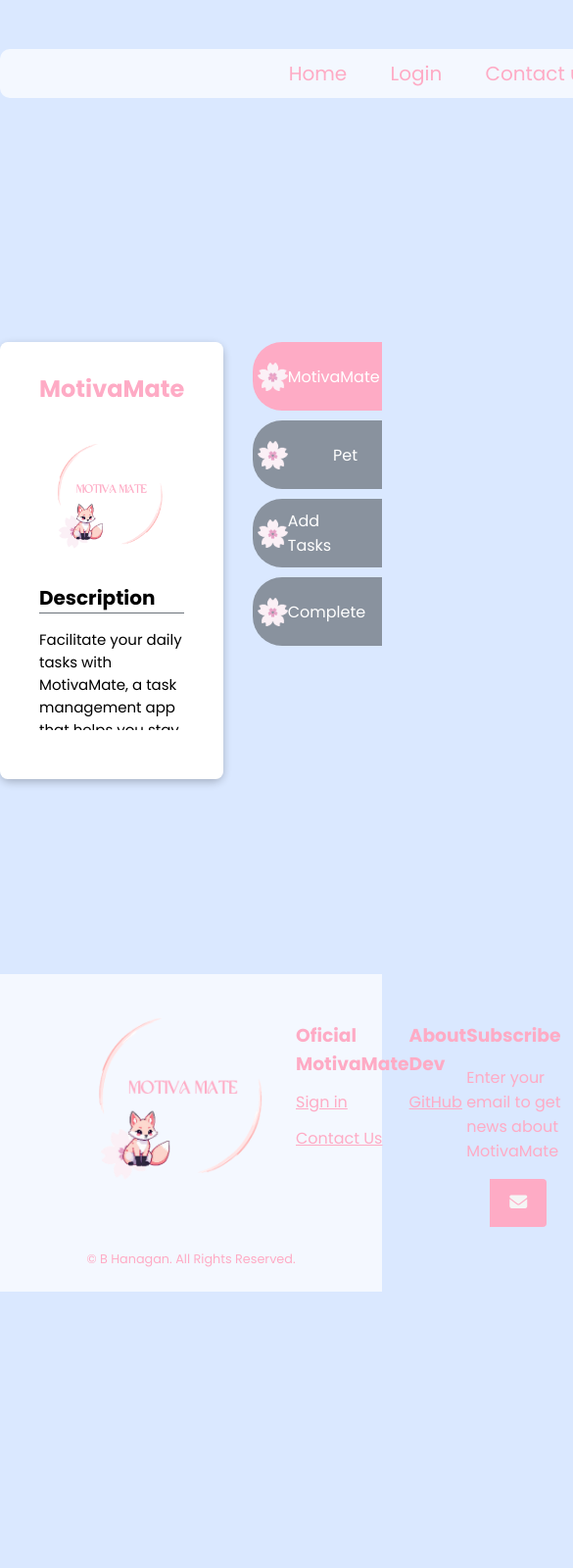
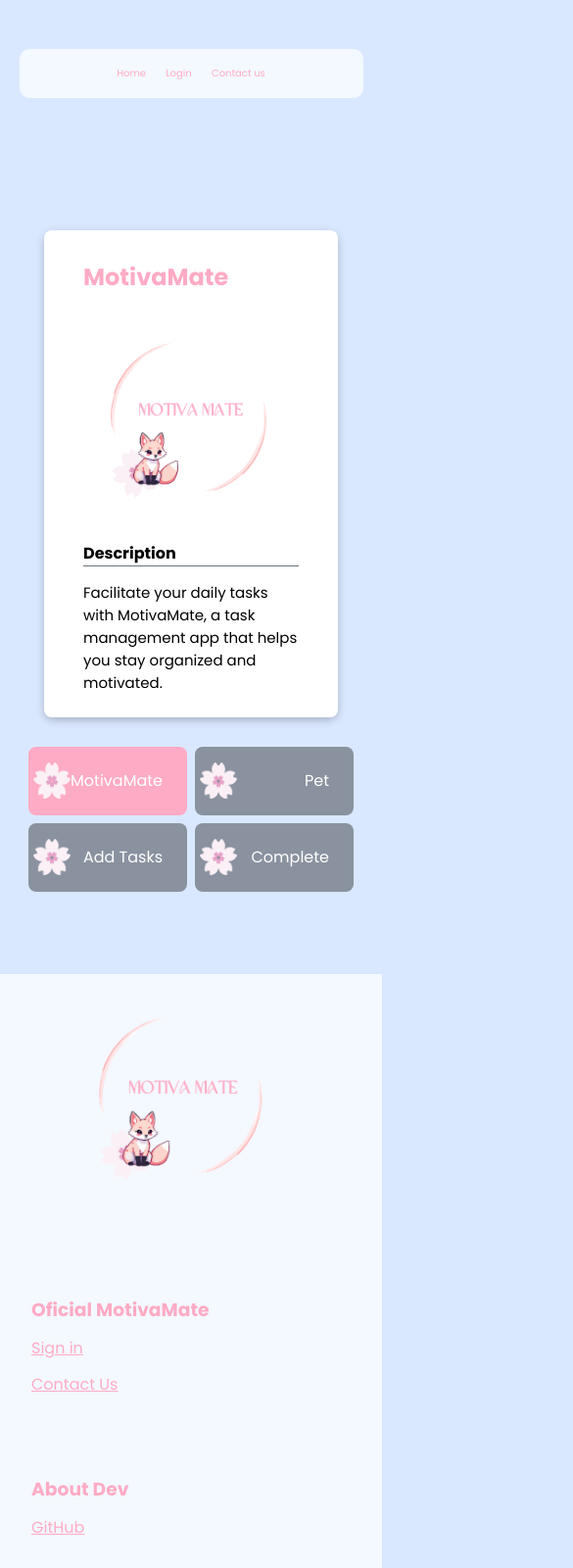
Before and after one commit to Hanagan-B/Motivamate1, a plain HTML site: page frontend/index.html in a window 390 px wide. Shown: the top 1600 px of the page at 98% size, 585 px wide, since content can reach past the window. Before the commit the page ends 1318 px from the top, so only its background shows below. Drawn offline with Linux system fonts and the light colour scheme.

Commit message:
evolve pet and responsive

```diff
--- a/frontend/index.html
+++ b/frontend/index.html
@@ -12,6 +12,7 @@
 
   <link rel="stylesheet" href="./src/css/style.css" />
   <link rel="stylesheet" href="./src/css/reset.css" />
+    <link rel="stylesheet" href="./src/css/responsivo.css" />
   <link rel="stylesheet" href="https://cdnjs.cloudflare.com/ajax/libs/font-awesome/6.5.0/css/all.min.css">
 
   <!-- fazer o responsivo -->
--- /dev/null
+++ b/frontend/src/css/responsivo.css
@@ -0,0 +1,72 @@
+@media(max-width: 750px) {
+
+    .navbar{
+        width: 90%;
+
+    }
+    .litop{
+
+        display: inline-block;
+        justify-content: center;
+        flex-wrap: wrap;
+        gap: 8px;
+    }
+    li .topping {
+        font-size: 10px;
+        padding: 20px 8px;
+    }
+    .textcenter{
+        margin: auto;
+        width: 100%;
+    }
+    .val-archons{
+        flex-direction: column;
+        align-items: center;
+        padding: 30px 0;
+    }
+
+    .card-archons{
+        max-width: 300px;
+    }
+
+    .card-archon .card-informacoes{
+        padding: 60px 30px 30px;
+        margin-top: -50px;
+    }
+
+    .card-archon .card-informacoes h3{
+        font-size: 16px;
+    }
+
+    .listagem{
+        max-width: 360px;
+    }
+
+    .listagem .archon{
+        width: 45%;
+        border-top-left-radius: 0;
+        border-bottom-left-radius: 0;
+        margin-bottom: 0;
+        border-radius: 8px;
+    }
+    .listagem ul{
+        display: flex;
+        justify-content: center;
+        flex-wrap: wrap;
+        gap: 8px;
+    }
+
+    #footer_content {
+    grid-template-columns: repeat(1, 1fr) ;
+    gap: 2rem;
+
+    }
+    .footer_list{
+        margin-left: 2rem;
+    }
+    #footer_subscribe {
+        margin-left: 2rem;
+        margin-right: 2rem;
+    }
+
+}
```
Also changed, not shown: frontend/dashboard.html (+8 -2 lines), frontend/register.html (+1 -0 lines), frontend/src/css/dashboard.css (+26 -0 lines), frontend/src/js/dashboard.js (+74 -2 lines), frontend/src/images/2a3edc64-d111-454f-9c0c-d65382162a88.jpg (added), frontend/src/images/transparent-Photoroom-grown.jpg (added).
